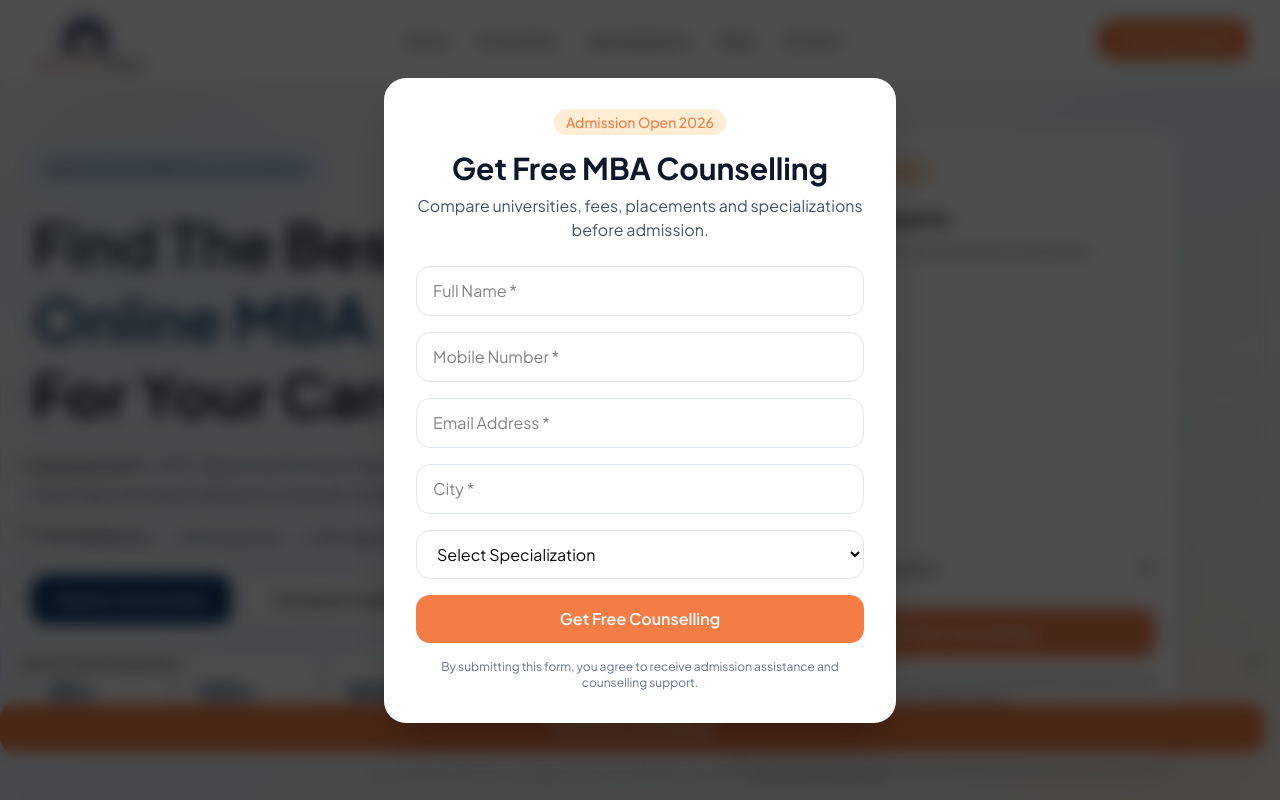
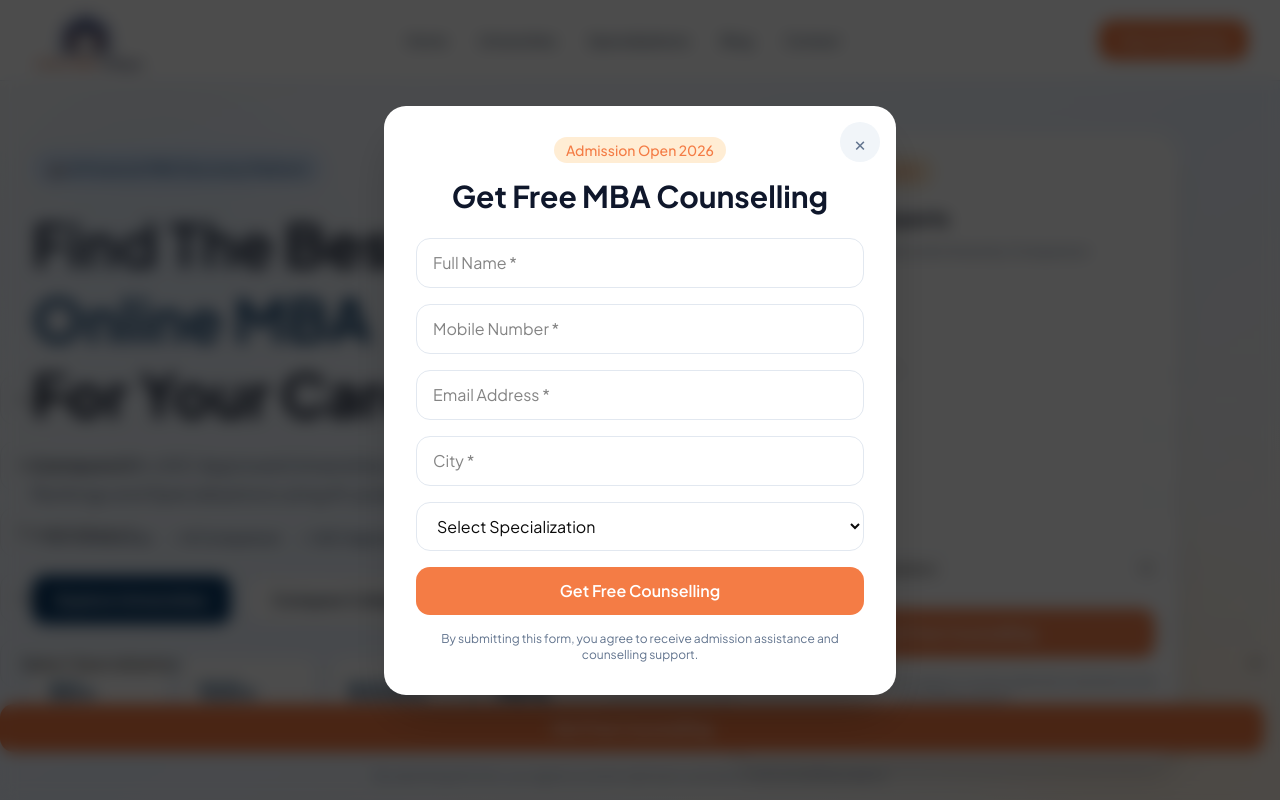
Before and after one commit to magicabhi1234-pixel/omc-2.0, a Next.js app: page / in a window 1280 px wide. Shown: the top 800 px of the page. Built offline with nearby package versions, Linux system fonts and the light colour scheme.

Commit message:
Updated lead popup UI and behavior

```diff
--- a/src/components/common/lead-popup.tsx
+++ b/src/components/common/lead-popup.tsx
@@ -1,12 +1,69 @@
 "use client";
 
+import { useEffect, useState } from "react";
+import { usePathname } from "next/navigation";
 import LeadForm from "./lead-form";
 
 export default function LeadPopup() {
+  const pathname = usePathname();
+
+  const [open, setOpen] = useState(false);
+
+  // Route change zali ki popup reset
+  useEffect(() => {
+    setOpen(false);
+
+    const timer = setTimeout(() => {
+      setOpen(true);
+    }, 2000);
+
+    return () => clearTimeout(timer);
+  }, [pathname]);
+
+  // CTA trigger
+  useEffect(() => {
+    const openPopupHandler = () => {
+      setOpen(true);
+    };
+
+    window.addEventListener(
+      "openLeadPopup",
+      openPopupHandler
+    );
+
+    return () => {
+      window.removeEventListener(
+        "openLeadPopup",
+        openPopupHandler
+      );
+    };
+  }, []);
+
+  const closePopup = () => {
+    setOpen(false);
+  };
+
+  if (!open) return null;
+
   return (
-    <div className="fixed inset-0 z-[9999] flex items-center justify-center bg-black/70 p-4 backdrop-blur-sm">
-      <div className="relative w-full max-w-lg rounded-3xl bg-white p-8 shadow-2xl">
+    <div
+      className="fixed inset-0 z-[9999] flex items-center justify-center bg-black/70 p-4 backdrop-blur-sm"
+      onClick={closePopup}
+    >
+      <div
+        onClick={(e) => e.stopPropagation()}
+        className="relative w-full max-w-lg rounded-3xl bg-white p-8 shadow-2xl"
+      >
+        {/* Close Button */}
+        <button
+          type="button"
+          onClick={closePopup}
+          className="absolute right-4 top-4 flex h-10 w-10 cursor-pointer items-center justify-center rounded-full bg-slate-100 text-xl text-slate-500 transition hover:bg-slate-200 hover:text-slate-800"
+        >
+          ×
+        </button>
 
+        {/* Header */}
         <div className="mb-6 text-center">
           <span className="rounded-full bg-orange-100 px-3 py-1 text-sm font-medium text-[#F47C45]">
             Admission Open 2026
@@ -15,16 +72,10 @@ export default function LeadPopup() {
           <h2 className="mt-4 text-3xl font-bold text-slate-900">
             Get Free MBA Counselling
           </h2>
-
-          <p className="mt-2 text-slate-600">
-            Compare universities, fees,
-            placements and specializations
-            before admission.
-          </p>
         </div>
 
+        {/* Common Form */}
         <LeadForm />
-
       </div>
     </div>
   );
```
